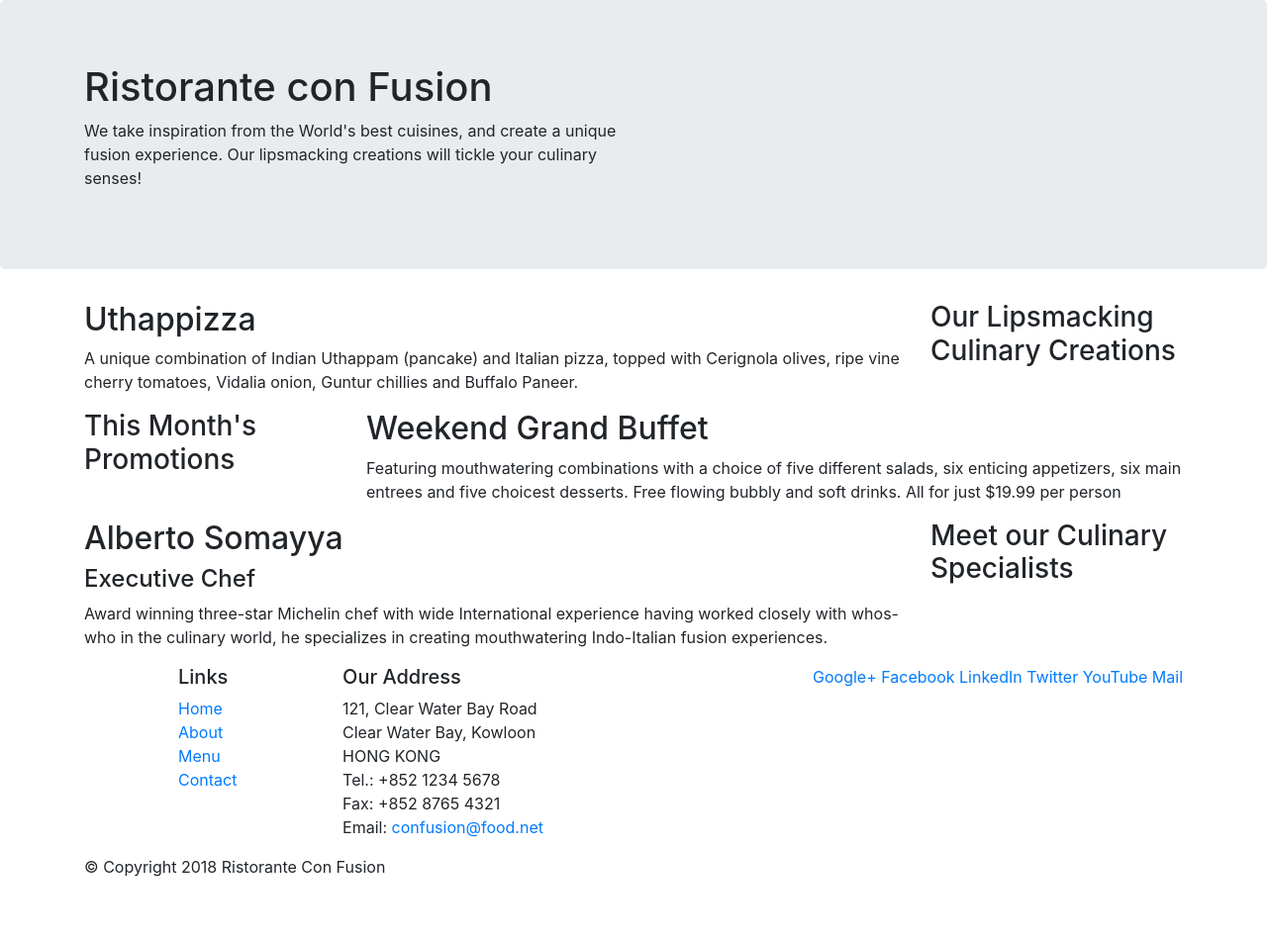
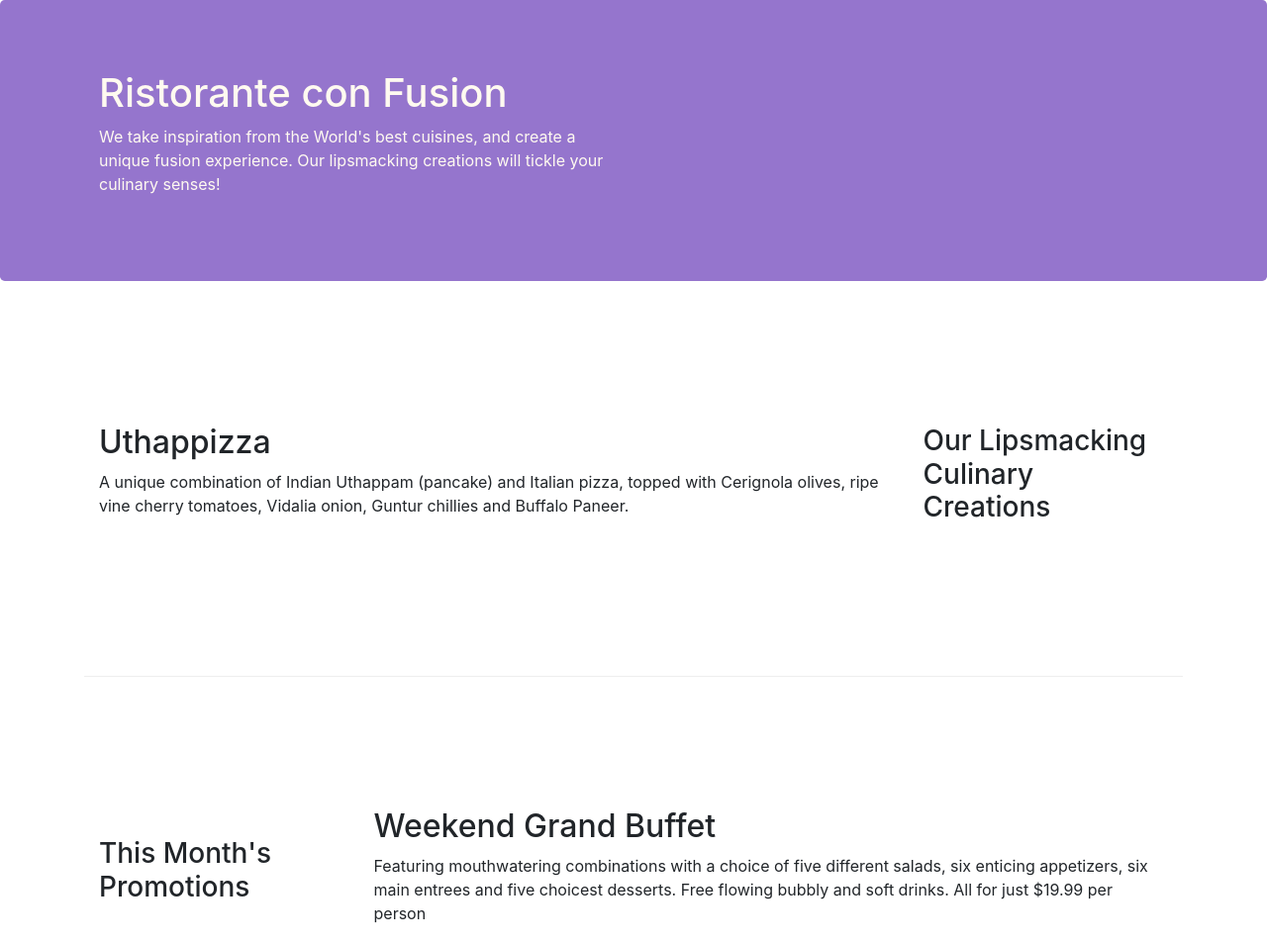
Before and after one commit to i-arihant/project_BootStrap, a website: page index.html in a window 1280 px wide. Shown: the top 954 px of the page at 99% size. Before the commit the page ends 904 px from the top, so only its background shows below. Drawn offline with nearby package versions, Linux system fonts and the light colour scheme.

Commit message:
Bootstrap Part 2

```diff
--- a/css/stlyes.css
+++ b/css/styles.css
@@ -15,3 +15,16 @@
 	margin: 0px auto;
 	padding: 20px 0px 20px 0px;
 }
+
+.jumbotron{
+	padding: 70px 30px 70px 30px;
+	margin: 0px auto;
+	background: #9575CD;
+	color: floralwhite;
+}
+
+.address{
+	font-size: 80%;
+	margin: 0px;
+	color: #0f0f0f;
+}
--- a/index.html
+++ b/index.html
@@ -9,7 +9,7 @@
 
     <!-- Bootstrap CSS -->
     <link rel="stylesheet" href="node_modules/bootstrap/dist/css/bootstrap.min.css">
-    <link rel="stylesheet" href="css/styles.css">
+    <link  href="css/styles.css" rel="stylesheet">
     <title>Ristorante Con Fusion</title>
 </head>
 
@@ -29,7 +29,7 @@
     </header>
 
     <div class="container">
-        <div class="row row-content">
+        <div class="row row-content align-items-center">
             <div class="col-12 col-sm-4 order-sm-last col-md-3">
                 <h3>Our Lipsmacking Culinary Creations</h3>
             </div>
@@ -40,7 +40,7 @@
         </div>
 
 
-        <div class="row row-content">
+        <div class="row row-content align-items-center">
             <div class="col-12 col-sm-4 col-md-3">
                 <h3>This Month's Promotions</h3>
             </div>
@@ -50,7 +50,7 @@
             </div>
         </div>
 
-        <div class="row row-content">
+        <div class="row row-content align-items-center">
             <div class="col-12 col-sm-4 order-sm-last col-md-3">
                 <h3>Meet our Culinary Specialists</h3>
             </div>
@@ -85,8 +85,8 @@
 		              Email: <a href="mailto:confusion@food.net">confusion@food.net</a>
 		           </address>
                 </div>
-                <div>
-                    <div class="col-sm">
+                <div class="col-12 col-sm-4 align-self-center">
+                    <div class="text-center">
                         <a href="http://google.com/+">Google+</a>
                         <a href="http://www.facebook.com/profile.php?id=">Facebook</a>
                         <a href="http://www.linkedin.com/in/">LinkedIn</a>
@@ -96,7 +96,7 @@
                     </div>
                 </div>
            </div>
-           <div class="row">
+           <div class="row justify-content-center">
                 <div class="col-auto">
                     <p>© Copyright 2018 Ristorante Con Fusion</p>
                 </div>
```
